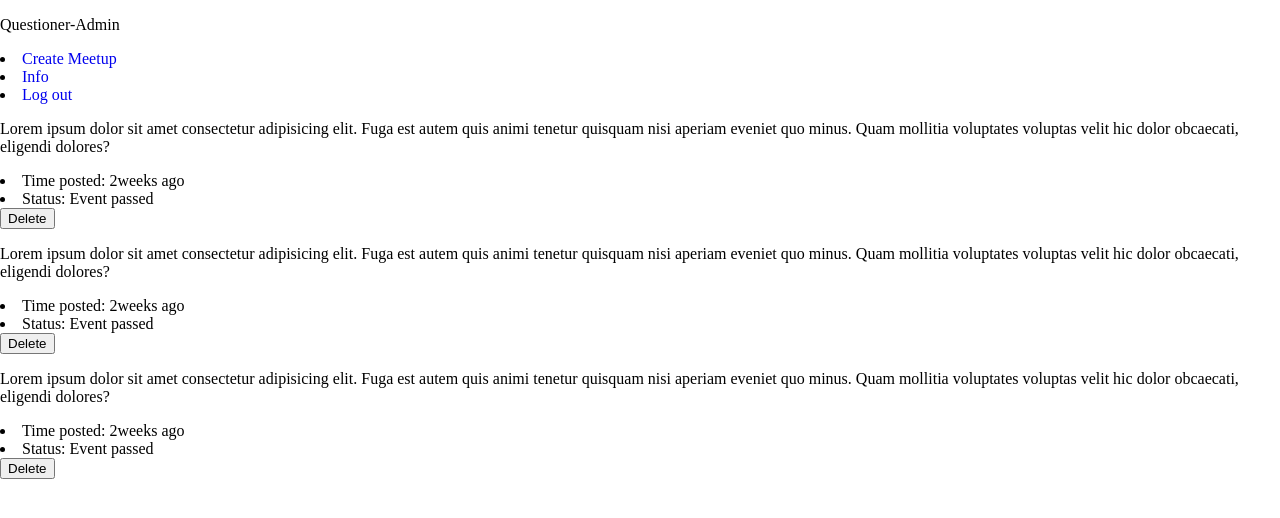
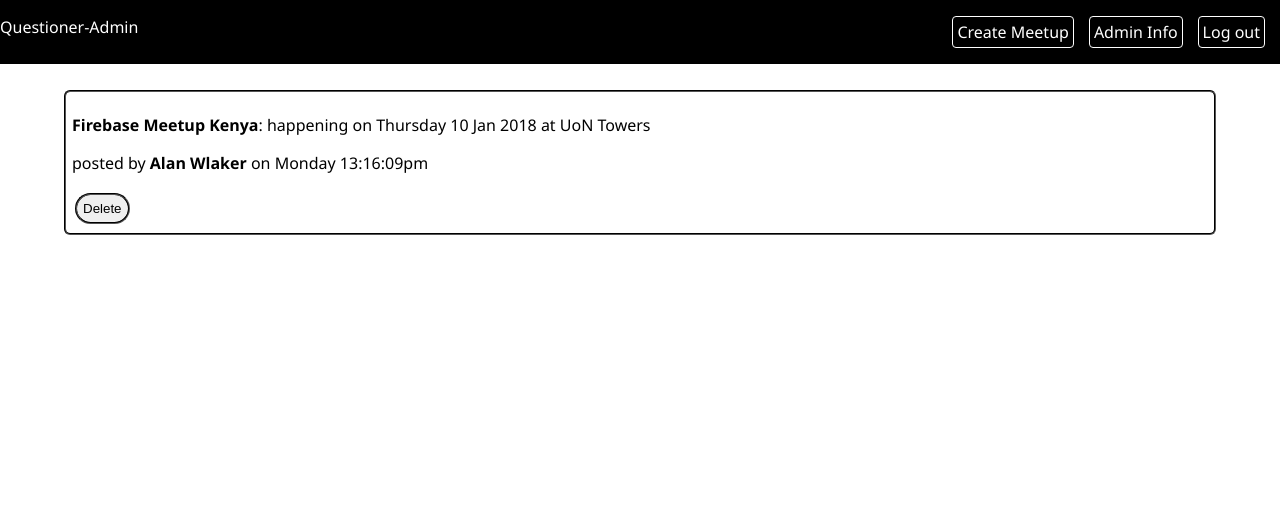
Before and after one commit to JosephNjuguna/QuestionerV1, a Python web app: template UI/templates/admindeletemeetup.html in a window 1280 px wide. Shown: the top 518 px of the page. Run offline with Jinja, Linux system fonts and the light colour scheme; the template is opened without the code that fills it, so the values that code supplies are empty.

Commit message:
[starts #163220828] create admin delete meetup ui

```diff
--- a/UI/templates/admindeletemeetup.html
+++ b/UI/templates/admindeletemeetup.html
@@ -8,29 +8,22 @@
     <title>Document</title>
 </head>
 <body class="admin">
-        <nav id="navbar-items">
-                <p  id="nav-left">Questioner-Admin</p>
-                <li id="nav-right"><a href="./admincreate.html">Create Meetup</a> </li>
-                <li id="nav-right"><a href="#">Info</a> </li>
-                <li id="nav-right"><a href="#">Log out</a></li>
-            </nav>
-        <div id="meetup-admin">
-            <p id="addmin-view">Lorem ipsum dolor sit amet consectetur adipisicing elit. Fuga est autem quis animi tenetur quisquam nisi aperiam eveniet quo minus. Quam mollitia voluptates voluptas velit hic dolor obcaecati, eligendi dolores?</p>
-            <li id="feed">Time posted: 2weeks ago</li>
-            <li id="feed">Status: Event passed</li>
-            <button id="feed">Delete</button>
+    <div class="container">
+        <nav class ="navbar-items">
+            <p  class ="nav-left">Questioner-Admin</p>
+            <p class ="nav-right"><a href="./admincreate.html">Create Meetup</a> </p>
+            <p class ="nav-right"><a href="#">Admin Info</a> </p>
+            <p class ="nav-right"><a href="./login.html">Log out</a></p>
+        </nav>
+        <div class="profile-body">
+            <div class="profile-questions">
+                <div class="popularquestion" id="1">
+                    <p> <b>Firebase Meetup Kenya</b>: happening on Thursday 10 Jan 2018 at UoN Towers</p>
+                    <p class="feed-time">posted by <b>Alan Wlaker</b> on Monday 13:16:09pm</p>
+                    <button id="popular-feed">Delete</button>
+                </div>
+            </div>
         </div>
-        <div id="meetup-admin">
-                <p id="addmin-view">Lorem ipsum dolor sit amet consectetur adipisicing elit. Fuga est autem quis animi tenetur quisquam nisi aperiam eveniet quo minus. Quam mollitia voluptates voluptas velit hic dolor obcaecati, eligendi dolores?</p>
-                <li id="feed">Time posted: 2weeks ago</li>
-                <li id="feed">Status: Event passed</li>
-                <button id="feed">Delete</button>
-            </div> <div id="meetup-admin">
-                    <p id="addmin-view">Lorem ipsum dolor sit amet consectetur adipisicing elit. Fuga est autem quis animi tenetur quisquam nisi aperiam eveniet quo minus. Quam mollitia voluptates voluptas velit hic dolor obcaecati, eligendi dolores?</p>
-                    <li id="feed">Time posted: 2weeks ago</li>
-                    <li id="feed">Status: Event passed</li>
-                    <button id="feed">Delete</button>
-                </div>
-
+    </div>
 </body>
 </html>
```
